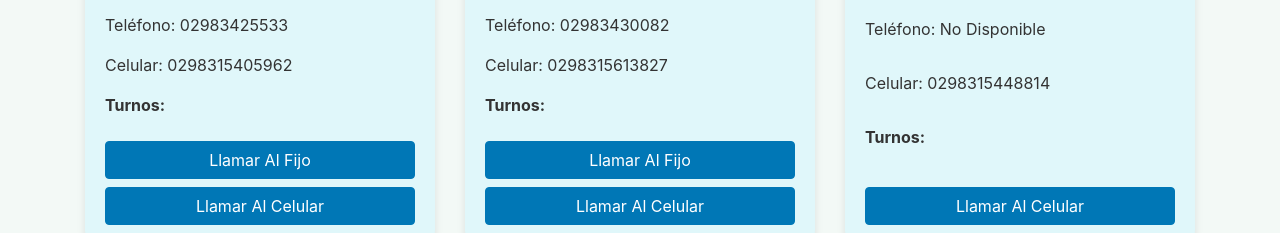
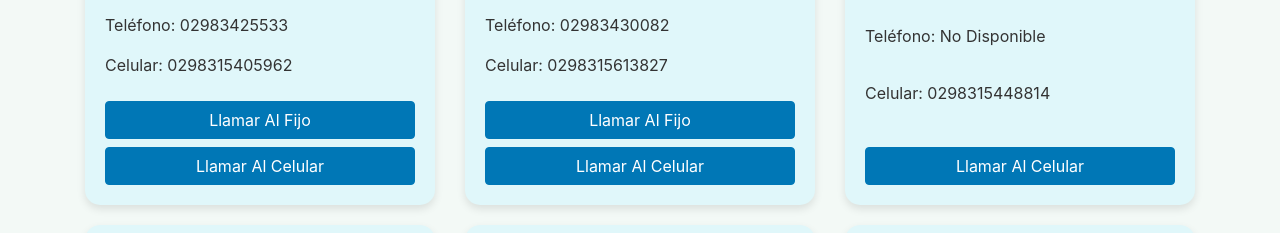
Before and after one commit to AlexScigalszky/veterinarias-tres-arroyos, a plain HTML site: page index.html in a window 1280 px wide. Shown: the part 790-1023 px from the top of the page. Drawn offline with nearby package versions, Linux system fonts and the light colour scheme.

Commit message:
remove turnos in base list

```diff
--- a/index.html
+++ b/index.html
@@ -86,17 +86,6 @@ cambiá el código para que los días de turno, estén en otro archivo json:
 
           veterinarias.forEach((veterinaria) => {
             const turnos = turnosData.turnos[veterinaria.nombre] || [];
-            const turnosFormatted = turnos
-              .map((turno) => {
-                const date = new Date(turno);
-                return date.toLocaleDateString("es-ES", {
-                  weekday: "long",
-                  year: "numeric",
-                  month: "long",
-                  day: "numeric",
-                });
-              })
-              .join("<br>");
 
             const card = document.createElement("div");
             card.className = "col-12 col-md-6 col-lg-4 veterinaria-card";
@@ -110,7 +99,6 @@ cambiá el código para que los días de turno, estén en otro archivo json:
                     ${veterinaria.direccion ? `<p class="card-text">Dirección: ${veterinaria.direccion}</p>` : ""}
                     <p class="card-text">Teléfono: ${veterinaria.telefono || "No disponible"}</p>
                     <p class="card-text">Celular: ${veterinaria.celular || "No disponible"}</p>
-                    <p class="card-text"><strong>Turnos:</strong><br>${turnosFormatted}</p>
                     ${veterinaria.telefono ? `<a href="tel:${veterinaria.telefono}" class="btn btn-primary mt-2">Llamar al Fijo</a>` : ""}
                     ${veterinaria.celular ? `<a href="tel:${veterinaria.celular}" class="btn btn-primary mt-2">Llamar al Celular</a>` : ""}
                   </div>
```
